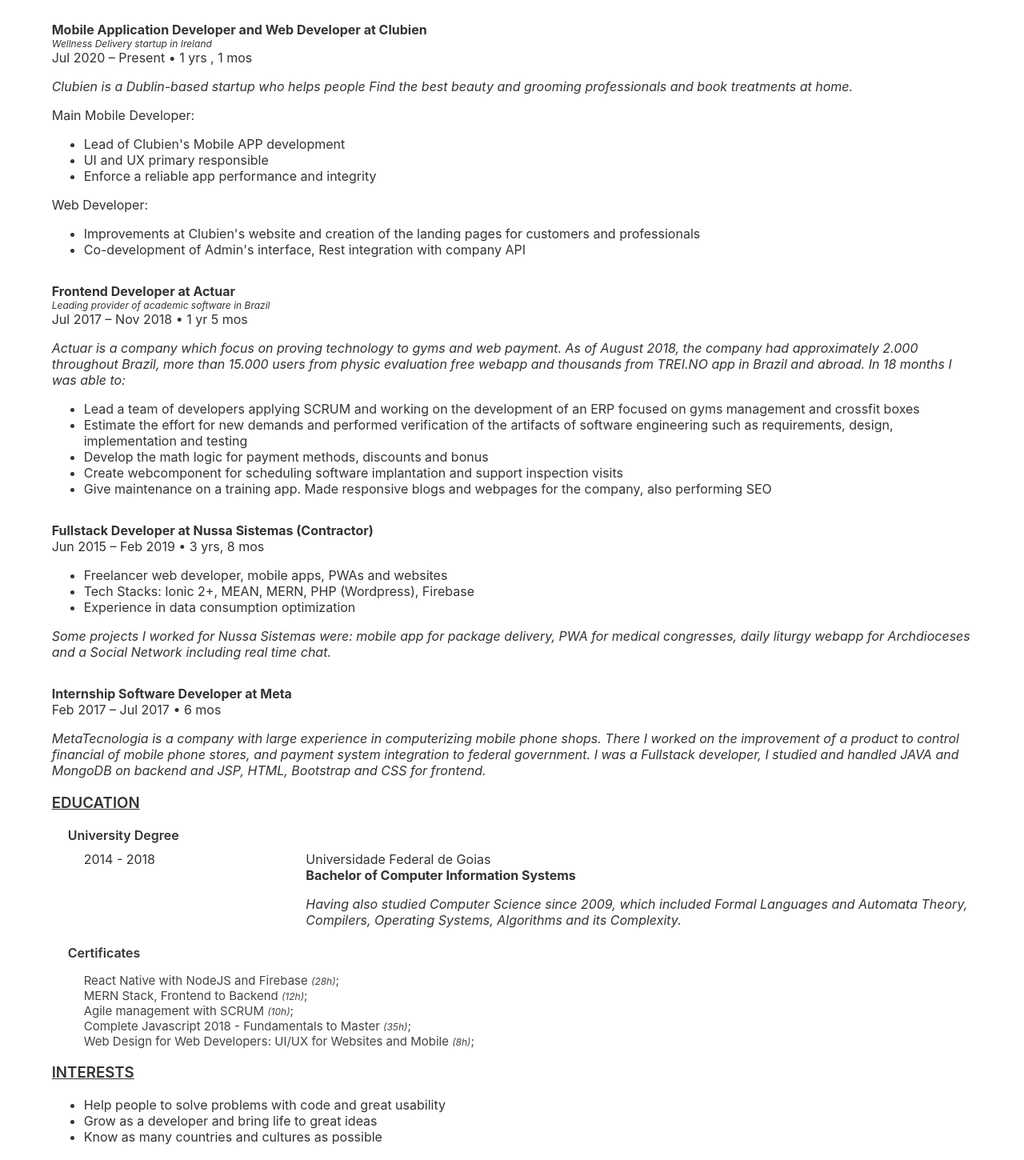
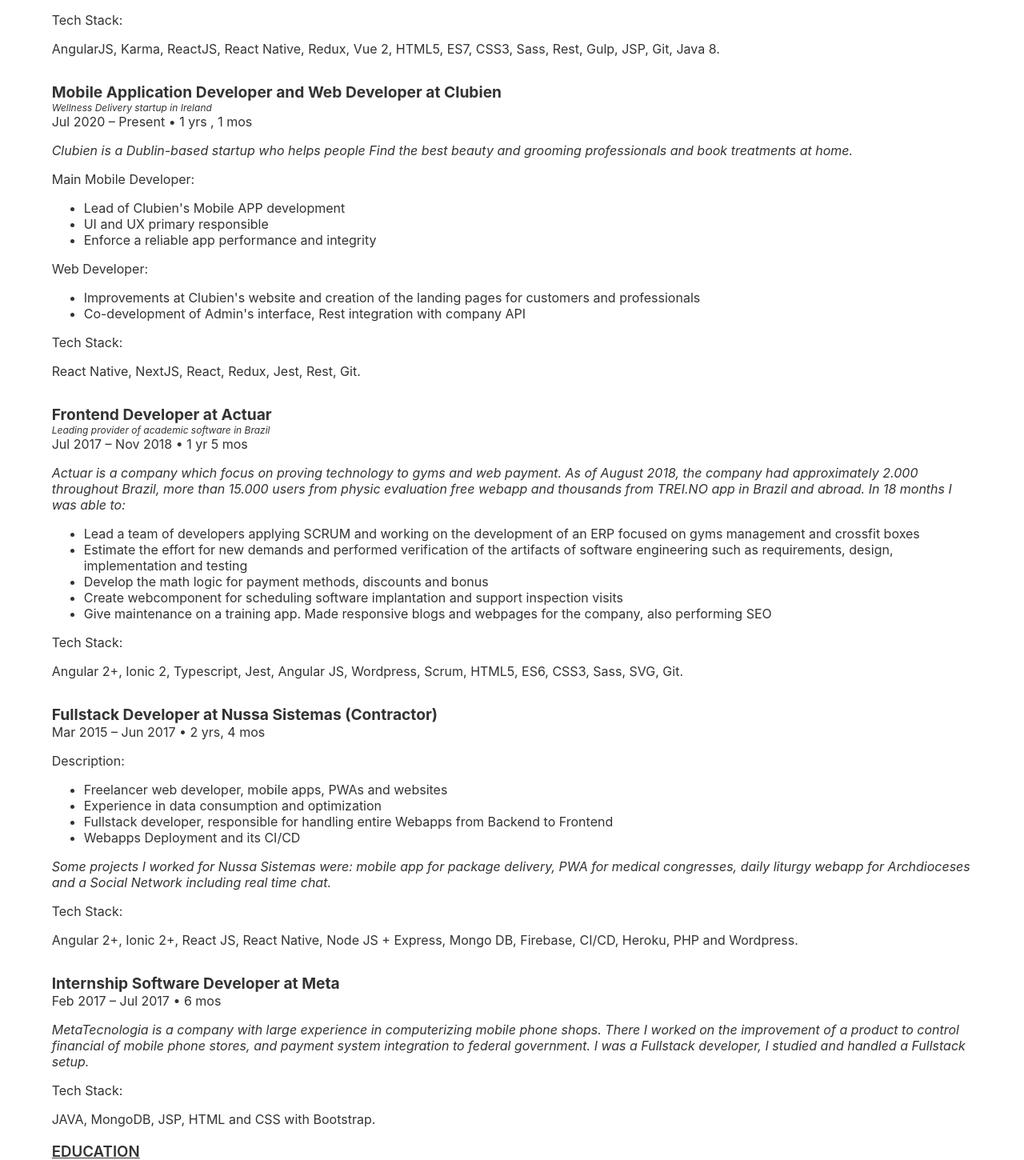
Before and after one commit to murilloves/svelte-cv, a Svelte app: page / in a window 1280 px wide. Shown: the part 769-2219 px from the top of the page at 80% size. Built offline with nearby package versions, Linux system fonts and the light colour scheme.

Commit message:
Update Career.svelte

```diff
--- a/src/Career.svelte
+++ b/src/Career.svelte
@@ -1,7 +1,8 @@
 <script>
     const clubienBeginDate = new Date('2020/07/15');
     const nectarBeginDate = new Date('2018/11/10');
-    const nussaBeginDate = new Date('2015/6/15');
+    const nussaBeginDate = new Date('2015/3/15');
+    const nussaEndDate = new Date('2017/6/10');
     const today = new Date();
 
     const monthDiff = (d1, d2) => {
@@ -17,7 +18,7 @@
 
     const clubienInMonths = monthDiff(clubienBeginDate, today);
     const nectarInMonths = monthDiff(nectarBeginDate, today);
-    const nussaInMonths = monthDiff(nussaBeginDate, nectarBeginDate);
+    const nussaInMonths = monthDiff(nussaBeginDate, nussaEndDate);
 </script>
 
 <div class="section-summary">
@@ -26,7 +27,7 @@
     </h3>
 
     <div>
-        <strong>Frontend Developer at Nectar CRM</strong>
+        <strong class="company-name">Frontend Developer at Nectar CRM</strong>
         <div class="tiny-desc">Biggest CRM company in Brazilian's midwest</div>
         <div>Nov 2018 – Present •
         { nectarInMonths / 12 >= 1
@@ -51,9 +52,13 @@
             <li>Development of Nectar CRM's main web app and bug solving issues</li>
             <li>Improvements on company's Backoffice app</li>
         </ul>
+
+        <p>Tech Stack:</p>
+        <p>AngularJS, Karma, ReactJS, React Native, Redux, Vue 2, HTML5, ES7, CSS3, Sass, Rest, Gulp, JSP, Git, Java 8.</p>
+
     </div>
     <div class="pt-1">
-        <strong>Mobile Application Developer and Web Developer at Clubien</strong>
+        <strong class="company-name">Mobile Application Developer and Web Developer at Clubien</strong>
         <div class="tiny-desc">Wellness Delivery startup in Ireland</div>
         <div>Jul 2020 – Present •
         { clubienInMonths / 12 >= 1
@@ -78,9 +83,12 @@
             <li>Improvements at Clubien's website and creation of the landing pages for customers and professionals</li>
             <li>Co-development of Admin's interface, Rest integration with company API</li>
         </ul>
+
+        <p>Tech Stack:</p>
+        <p>React Native, NextJS, React, Redux, Jest, Rest, Git.</p>
     </div>
     <div class="pt-1">
-        <strong>Frontend Developer at Actuar</strong>
+        <strong class="company-name">Frontend Developer at Actuar</strong>
         <div class="tiny-desc">Leading provider of academic software in Brazil</div>
         <div>Jul 2017 – Nov 2018 • 1 yr 5 mos</div>
 
@@ -95,39 +103,54 @@
             <li>Create webcomponent for scheduling software implantation and support inspection visits</li>
             <li>Give maintenance on a training app. Made responsive blogs and webpages for the company, also performing SEO</li>
         </ul>
+
+        <p>Tech Stack:</p>
+        <p>Angular 2+, Ionic 2, Typescript, Jest, Angular JS, Wordpress, Scrum, HTML5, ES6, CSS3, Sass, SVG, Git.</p>
     </div>
     <div class="pt-1">
-        <strong>Fullstack Developer at Nussa Sistemas (Contractor)</strong>
+        <strong class="company-name">Fullstack Developer at Nussa Sistemas (Contractor)</strong>
         <div>
-            Jun { nussaBeginDate.getFullYear() }
-            – Feb { 1 + nectarBeginDate.getFullYear() } • { Math.floor(nussaInMonths / 12) } yrs, { 2 + nussaInMonths % 12 } mos
+            Mar { nussaBeginDate.getFullYear() }
+            – Jun { nussaEndDate.getFullYear() } • { Math.floor(nussaInMonths / 12) } yrs, { nussaInMonths % 12 } mos
         </div>
 
+        <p>Description:</p>
         <ul class="topic">
             <li>Freelancer web developer, mobile apps, PWAs and websites</li>
-            <li>Tech Stacks: Ionic 2+, MEAN, MERN, PHP (Wordpress), Firebase</li>
-            <li>Experience in data consumption optimization</li>
+            <li>Experience in data consumption and optimization</li>
+            <li>Fullstack developer, responsible for handling entire Webapps from Backend to Frontend</li>
+            <li>Webapps Deployment and its CI/CD</li>
         </ul>
 
         <p class="italic">
             Some projects I worked for Nussa Sistemas were:
-            mobile app for package delivery, PWA for medical congresses, daily liturgy webapp for Archdioceses and a Social Network including real time chat.
+            mobile app for package delivery,
+            PWA for medical congresses, daily liturgy webapp for Archdioceses and a Social Network including real time chat.
         </p>
+
+        <p>Tech Stack:</p>
+        <p>Angular 2+, Ionic 2+, React JS, React Native, Node JS + Express, Mongo DB, Firebase, CI/CD, Heroku, PHP and Wordpress.</p>
     </div>
 
     <div class="pt-1">
-        <strong>Internship Software Developer at Meta</strong>
+        <strong class="company-name">Internship Software Developer at Meta</strong>
         <div>Feb 2017 – Jul 2017 • 6 mos</div>
 
         <p class="italic">
             MetaTecnologia is a company with large experience in computerizing mobile phone shops.
             There I worked on the improvement of a product to control financial of mobile phone stores, and payment system integration to federal government.
-            I was a Fullstack developer, I studied and handled JAVA and MongoDB on backend and JSP, HTML, Bootstrap and CSS for frontend.
+            I was a Fullstack developer, I studied and handled a Fullstack setup.
         </p>
+
+        <p>Tech Stack:</p>
+        <p> JAVA, MongoDB, JSP, HTML and CSS with Bootstrap.</p>
     </div>
 </div>
 
 <style>
+    .company-name {
+        font-size: 1.2rem;
+    }
 	.subtitle {
 		text-transform: uppercase;
 		text-decoration: underline;
```
